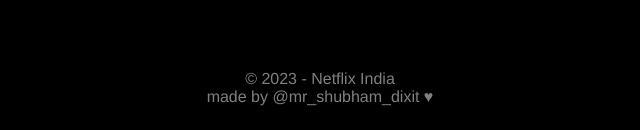
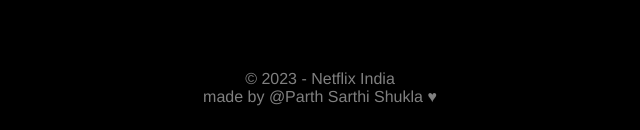
Before and after one commit to Parth020107/Netflix, a plain HTML site: page index.html in a window 1280 px wide. Shown: the part 3111-3241 px from the top of the page, 320-960 px from the left. Drawn offline with Linux system fonts and the light colour scheme.

Commit message:
Update index.html

```diff
--- a/index.html
+++ b/index.html
@@ -171,7 +171,7 @@
             </ul>
         </div>
         <button class="btn-black-white footer-btn">English</button>
-        <p class="copy">&copy; 2023 - Netflix India <br> made by @mr_shubham_dixit &hearts;</p>
+        <p class="copy">&copy; 2023 - Netflix India <br> made by @Parth Sarthi Shukla &hearts;</p>
     </footer>
 
     <script src="script.js"></script>
```
